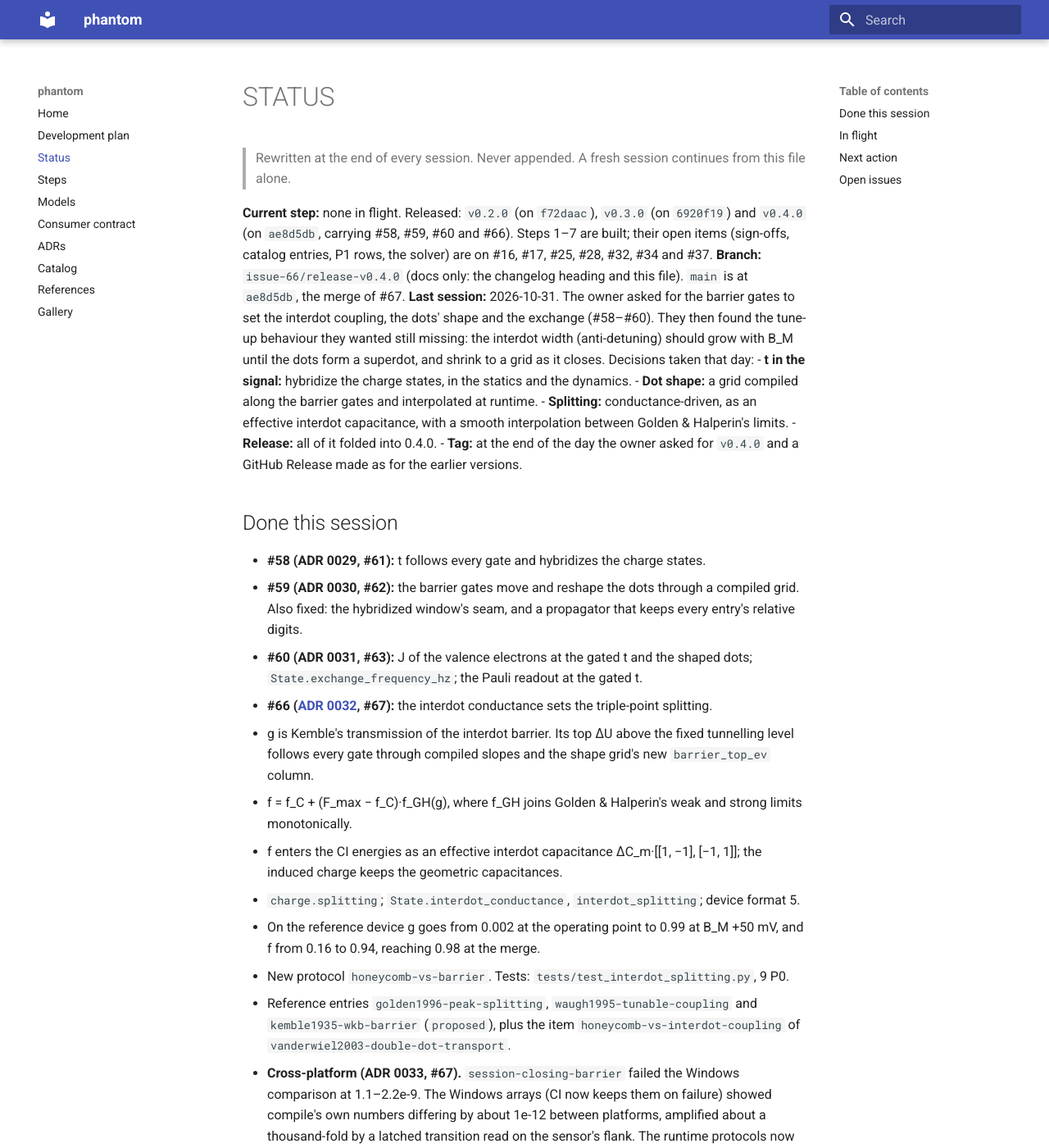
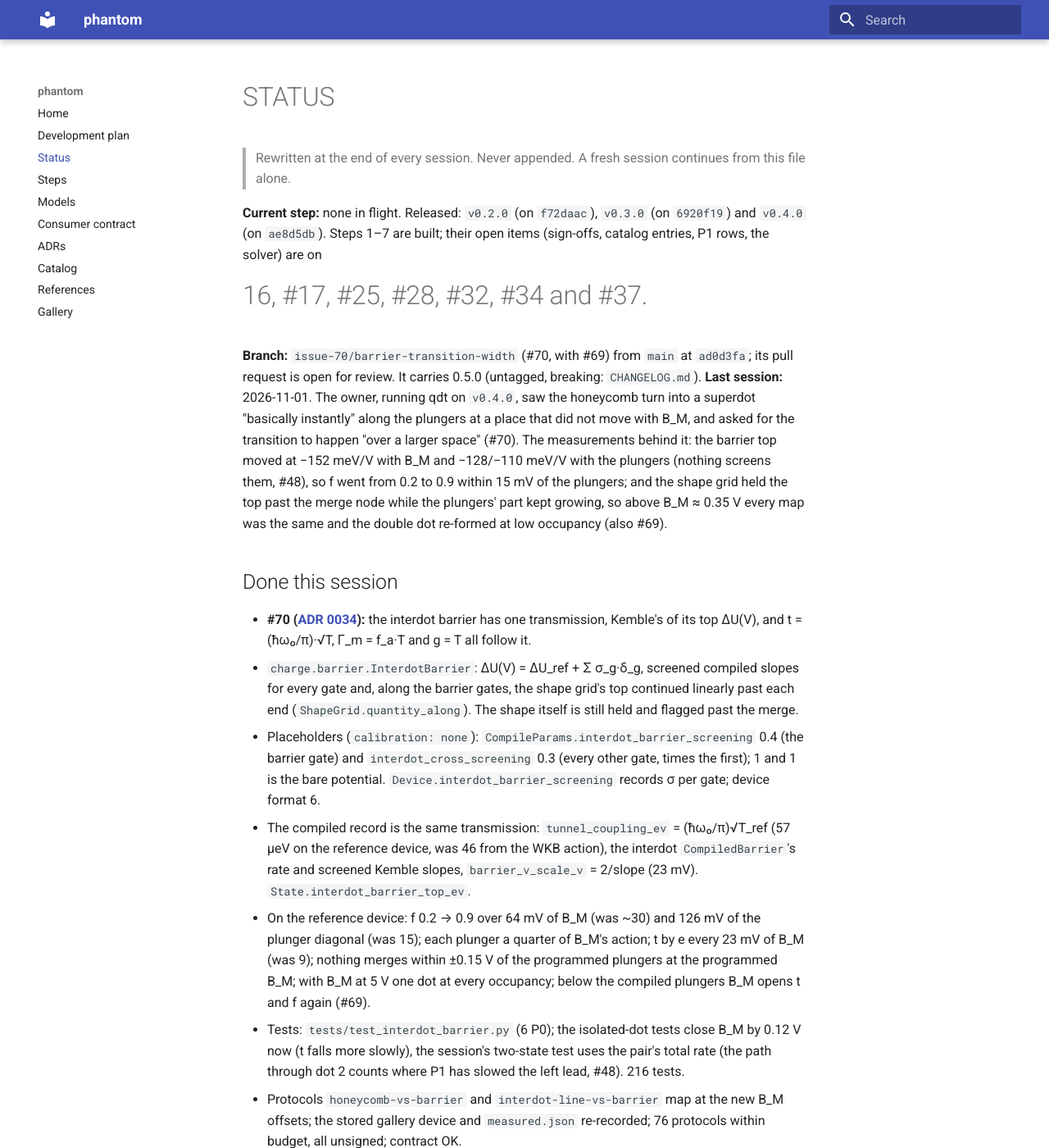
Before and after one commit to CowboyQuantum/phantom, an MkDocs documentation site: the page built from docs/STATUS.md, in a window 1280 px wide and 1400 px high. Shown: the whole window at 82% size. Built offline with MkDocs 1.6.1 and Material for MkDocs 9.7.7, drawn with Linux system fonts in a browser that asks for light colours; some of the changed text lies outside the part shown.

Commit message:
docs(adr): ADR 0034 the interdot barrier has one transmission; CHANGELOG 0.5.0, CONTRACT, MODELS, STATUS (#70)
Co-Authored-By: Claude Fable 5.1 <noreply@anthropic.com>

```diff
--- a/docs/STATUS.md
+++ b/docs/STATUS.md
@@ -3,100 +3,82 @@
 > Rewritten at the end of every session. Never appended. A fresh session continues from this file alone.
 
 **Current step:** none in flight. Released: `v0.2.0` (on `f72daac`), `v0.3.0` (on `6920f19`) and `v0.4.0`
-(on `ae8d5db`, carrying #58, #59, #60 and #66). Steps 1–7 are built; their open items (sign-offs, catalog entries, P1 rows, the solver)
-are on #16, #17, #25, #28, #32, #34 and #37.
-**Branch:** `issue-66/release-v0.4.0` (docs only: the changelog heading and this file). `main` is at
-`ae8d5db`, the merge of #67.
-**Last session:** 2026-10-31. The owner asked for the barrier gates to set the interdot coupling, the dots'
-shape and the exchange (#58–#60). They then found the tune-up behaviour they wanted still missing: the
-interdot width (anti-detuning) should grow with B_M until the dots form a superdot, and shrink to a grid as
-it closes. Decisions taken that day:
-- **t in the signal:** hybridize the charge states, in the statics and the dynamics.
-- **Dot shape:** a grid compiled along the barrier gates and interpolated at runtime.
-- **Splitting:** conductance-driven, as an effective interdot capacitance, with a smooth interpolation
-  between Golden & Halperin's limits.
-- **Release:** all of it folded into 0.4.0.
-- **Tag:** at the end of the day the owner asked for `v0.4.0` and a GitHub Release made as for the earlier
-  versions.
+(on `ae8d5db`). Steps 1–7 are built; their open items (sign-offs, catalog entries, P1 rows, the solver) are on
+#16, #17, #25, #28, #32, #34 and #37.
+**Branch:** `issue-70/barrier-transition-width` (#70, with #69) from `main` at `ad0d3fa`; its pull request is
+open for review. It carries 0.5.0 (untagged, breaking: `CHANGELOG.md`).
+**Last session:** 2026-11-01. The owner, running qdt on `v0.4.0`, saw the honeycomb turn into a superdot
+"basically instantly" along the plungers at a place that did not move with B_M, and asked for the transition
+to happen "over a larger space" (#70). The measurements behind it: the barrier top moved at −152 meV/V with
+B_M and −128/−110 meV/V with the plungers (nothing screens them, #48), so f went from 0.2 to 0.9 within 15 mV
+of the plungers; and the shape grid held the top past the merge node while the plungers' part kept growing,
+so above B_M ≈ 0.35 V every map was the same and the double dot re-formed at low occupancy (also #69).
 
 ## Done this session
-- **#58 (ADR 0029, #61):** t follows every gate and hybridizes the charge states.
-- **#59 (ADR 0030, #62):** the barrier gates move and reshape the dots through a compiled grid. Also
-  fixed: the hybridized window's seam, and a propagator that keeps every entry's relative digits.
-- **#60 (ADR 0031, #63):** J of the valence electrons at the gated t and the shaped dots;
-  `State.exchange_frequency_hz`; the Pauli readout at the gated t.
-- **#66 ([ADR 0032](adr/0032-the-interdot-conductance-sets-the-triple-point-splitting.md), #67):** the interdot conductance sets the triple-point splitting.
-  - g is Kemble's transmission of the interdot barrier. Its top ΔU above the fixed tunnelling level
-    follows every gate through compiled slopes and the shape grid's new `barrier_top_ev` column.
-  - f = f_C + (F_max − f_C)·f_GH(g), where f_GH joins Golden & Halperin's weak and strong limits
-    monotonically.
-  - f enters the CI energies as an effective interdot capacitance ΔC_m·[[1, −1], [−1, 1]]; the induced
-    charge keeps the geometric capacitances.
-  - `charge.splitting`; `State.interdot_conductance`, `interdot_splitting`; device format 5.
-  - On the reference device g goes from 0.002 at the operating point to 0.99 at B_M +50 mV, and f from
-    0.16 to 0.94, reaching 0.98 at the merge.
-  - New protocol `honeycomb-vs-barrier`. Tests: `tests/test_interdot_splitting.py`, 9 P0.
-  - Reference entries `golden1996-peak-splitting`, `waugh1995-tunable-coupling` and
-    `kemble1935-wkb-barrier` (`proposed`), plus the item `honeycomb-vs-interdot-coupling` of
-    `vanderwiel2003-double-dot-transport`.
-- **Cross-platform (ADR 0033, #67).** `session-closing-barrier` failed the Windows comparison at
-  1.1–2.2e-9. The Windows arrays (CI now keeps them on failure) showed compile's own numbers differing by
-  about 1e-12 between platforms, amplified about a thousand-fold by a latched transition read on the
-  sensor's flank. The runtime protocols now run on a device compiled once and stored under
-  `docs/gallery/devices/` (`--record-devices`); a P0 test checks it against a fresh compile within 1e-9.
-- **Releases.** `v0.3.0` was tagged and released as for `v0.2.0` (PR #57). `v0.4.0` is an annotated tag on
-  `ae8d5db` after every CI job passed there, including the Windows gallery comparison. Its GitHub Release
-  has the changelog entry as notes, and the tag is noted on #58, #59, #60 and #66.
-- **Totals:** 210 tests; 76 protocols within budget, all unsigned; contract OK; ledger re-recorded.
+- **#70 ([ADR 0034](adr/0034-the-interdot-barrier-has-one-transmission.md)):** the interdot barrier has one
+  transmission, Kemble's of its top ΔU(V), and t = (ħω₀/π)·√T, Γ_m = f_a·T and g = T all follow it.
+  - `charge.barrier.InterdotBarrier`: ΔU(V) = ΔU_ref + Σ σ_g·δ_g, screened compiled slopes for every gate and,
+    along the barrier gates, the shape grid's top continued linearly past each end
+    (`ShapeGrid.quantity_along`). The shape itself is still held and flagged past the merge.
+  - Placeholders (`calibration: none`): `CompileParams.interdot_barrier_screening` 0.4 (the barrier gate) and
+    `interdot_cross_screening` 0.3 (every other gate, times the first); 1 and 1 is the bare potential.
+    `Device.interdot_barrier_screening` records σ per gate; device format 6.
+  - The compiled record is the same transmission: `tunnel_coupling_ev` = (ħω₀/π)√T_ref (57 µeV on the
+    reference device, was 46 from the WKB action), the interdot `CompiledBarrier`'s rate and screened Kemble
+    slopes, `barrier_v_scale_v` = 2/slope (23 mV). `State.interdot_barrier_top_ev`.
+  - On the reference device: f 0.2 → 0.9 over 64 mV of B_M (was ~30) and 126 mV of the plunger diagonal (was
+    15); each plunger a quarter of B_M's action; t by e every 23 mV of B_M (was 9); nothing merges within
+    ±0.15 V of the programmed plungers at the programmed B_M; with B_M at 5 V one dot at every occupancy; below
+    the compiled plungers B_M opens t and f again (#69).
+  - Tests: `tests/test_interdot_barrier.py` (6 P0); the isolated-dot tests close B_M by 0.12 V now (t falls
+    more slowly), the session's two-state test uses the pair's total rate (the path through dot 2 counts
+    where P1 has slowed the left lead, #48). 216 tests.
+  - Protocols `honeycomb-vs-barrier` and `interdot-line-vs-barrier` map at the new B_M offsets; the stored
+    gallery device and `measured.json` re-recorded; 76 protocols within budget, all unsigned; contract OK.
+- Model versions: `charge.barrier` 1, `charge.shape` 3, `charge.splitting` 2, `charge.hybrid` 3,
+  `readout.rates` 2, `compile.device` 7, `device` 8, `device.session` 9; `charge` 5, `readout` 5.
 
 ## In flight
-- This branch's PR: the changelog heading names the tag, and this file.
+- The pull request for #70: CI's ubuntu run and the Windows gallery comparison (new closed forms: a weighted
+  PCHIP sum, a linear continuation, Kemble's logistic), and the preview at `/pr-<n>/`.
+- The measured ledger was recorded on a slow machine (compile 0.63 s against 0.32 before, the old code
+  itself 1.7× slower here): the session protocols read 5 ms/pt, within 3× of budget but not by much.
 
 ## Next action
-qdt moves its pin to `v0.4.0` when the owner decides; the handoff is CowboyQuantum/qdt #172. Its adapter must handle:
-- device format 5;
-- the eigenstate charge in `n_present` (round it to label charge states);
-- the new `State` fields (rates, coupling, shape, exchange frequency, interdot conductance and splitting);
-- J per point.
-
-The owner should also confirm or correct the four `proposed` reference entries and items from #66 (the
-DOIs are from memory).
+The owner reviews #70's pull request (ADR 0034, the two changed protocols in its preview, the screening
+defaults), merges it, decides whether to tag `v0.5.0` (ADR 0025) and when qdt (CowboyQuantum/qdt #172) moves
+its pin. qdt's adapter must handle device format 6, `State.interdot_barrier_top_ev`, and the merged region
+sitting at about B_M +0.11 V instead of +30 mV.
 
 Open choices for later:
-- digitise Waugh et al.'s f(g) for a P1 row;
+- extend the two screening factors to the lead and sensor barriers (#48): a plunger still moves a lead rate
+  by e every 5 mV while it moves t by e every 90 mV;
+- digitise a measured f(V_B) or t(V_B) curve to replace the hand-set screening by a P1 row;
 - screening of C_m by the barrier gate, so a closed B_M gives a true grid (#48);
-- the compile-level platform noise (about 1e-12) itself, which ADR 0033 sidesteps for the runtime
-  protocols.
+- compile's own last digits across platforms (ADR 0033).
 
 ## Open issues
-#48 the unscreened sensitivity of the rates, t and J, and now the geometric splitting floor; #49
-per-device sensor-barrier tune; #50 gate 1/f placeholder; #51 cp1252 console; #41 spin driven by voltages.
-Candidates for new issues:
-- the spin layer's sweet spot on the device's local sector (ADR 0031);
-- the plungers and the sensor's β on the shape grid (ADR 0030);
-- charge dephasing and Landau–Zener steps (ADR 0029);
-- compile's own last digits across platforms (ADR 0033).
+#48 unscreened lead, sensor and geometric sensitivities; #49 per-device sensor-barrier tune; #50 gate 1/f
+placeholder; #51 cp1252 console; #41 spin driven by voltages; #64 a dot that must lose two electrons loses
+one; #65 recompiling at the sensor set point moves it. #69 is addressed by this branch (closed with #70).
 
 Open blockers: none. Open decisions: plan §8 #1 (solver); release cadence against qdt's pins.
 
 ## Known gaps
-- **Owner-dependent, never blocking:** sign-offs for all 76 protocols; catalog entries #1–#14;
-  confirming the thirteen `proposed` reference entries.
-- **Splitting (ADR 0032):**
-  - A closed B_M stops at the geometric f_C ≈ 0.14 (small hexagons, not a grid).
-  - f rises within about 40 mV of B_M.
-  - f(g) between g = 0.15 and 0.85 is an interpolation.
-  - The metallic-dot theory is applied on top of the single-level hybridization.
-- **Exchange (ADR 0031):** J jumps where the ground charge state changes; spinless, one valley; the spin
-  layer's Hubbard models keep their few-electron J.
-- **Shape (ADR 0030):** the gates' changes add; C_m comes from the sphere formula; about 1 % pixel noise;
-  β, the attempt rates and the plungers are not on the grid.
-- **Hybridization (ADR 0029):** the projection assumes a dwell long against ħ/Ω, with no charge
-  dephasing; spinless.
-- **Rates and t:** linear in the non-barrier gates; no screening until the FEM backend exists.
+- **Owner-dependent, never blocking:** sign-offs for all 76 protocols; catalog entries #1–#14; confirming the
+  thirteen `proposed` reference entries.
+- **Interdot barrier (ADR 0034):** the screening factors are set by hand to the owner's requirement; only the
+  interdot barrier is screened; t reaches ħω₀/π (1.3 meV) where the barrier is gone; the continued top past
+  the merge is a linear extrapolation, harmless because T is 1 there.
+- **Splitting (ADR 0032):** a closed B_M stops at the geometric f_C ≈ 0.14; f(g) between g = 0.15 and 0.85 is
+  an interpolation; the metallic-dot theory sits on the single-level hybridization.
+- **Exchange (ADR 0031):** J jumps where the ground charge state changes; spinless, one valley.
+- **Shape (ADR 0030):** the gates' changes add; C_m from the sphere formula; about 1 % pixel noise; β, the
+  attempt rates and the plungers are not on the grid.
+- **Hybridization (ADR 0029):** the projection assumes a dwell long against ħ/Ω; spinless.
+- **Rates:** the lead rates are linear in the non-barrier gates with the bare potential's slopes (#48).
 - **Sensor process:** first-order split; sequential noise; no joint dot–sensor energy (ADR 0028).
-- **Placeholders** (`calibration: none`): as listed in the step files and ADRs 0019–0032.
+- **Placeholders** (`calibration: none`): as listed in the step files and ADRs 0019–0034.
 - **Cross-platform (ADR 0014):** condition diagonalisations; sum charges relative to a centre; keep window
-  truncation far below 1e-9 at rint ties; propagate generators with non-negative steps; form gaps from
-  N − n_g.
+  truncation far below 1e-9 at rint ties; propagate generators with non-negative steps; form gaps from N − n_g.
 - **Pages:** the source is `gh-pages` (root); per-PR previews are under `/pr-<n>/`.
--- /dev/null
+++ b/docs/adr/0034-the-interdot-barrier-has-one-transmission.md
@@ -0,0 +1,123 @@
+# 0034 — The interdot barrier has one transmission: its screened top, continued past the merge, sets t, the interdot rate and the conductance
+
+**Status:** Accepted
+**Date:** 2026-11-01
+**Step:** 8 follow-up (issue #70, with #69; after ADR 0029, 0030, 0032)
+
+## Context
+Running qdt on `v0.4.0`, the owner saw the honeycomb turn into one superdot "basically instantly" along
+the plungers, at a place that did not move with B_M, and asked for the transition to happen "over a
+larger space" (2026-10-31). The measurements on the reference device (#70):
+
+- **A steep transition.** The fractional splitting f went from 0.2 to 0.9 within 15 mV along the plunger
+  diagonal and 30 mV along B_M. Kemble's transmission changes by a factor e for every ħω_b/2π ≈ 0.7 meV
+  of barrier height, and in the closed-form potential the barrier top moves at −152 meV/V with B_M and
+  −128 and −110 meV/V with the plungers: the plungers move the interdot barrier nearly as much as the
+  barrier gate does, because nothing screens them (ADR 0013, #48). In a measured device a plunger's
+  lever arm on the interdot barrier is several times smaller than the barrier gate's.
+- **B_M stopped acting.** Above about 0.35 V every B_M gave the same map. The shape grid (ADR 0030) ends
+  where the potential stops forming two dots and holds every quantity there, the barrier top included,
+  while the plungers' part of the top kept growing at about 240 meV/V as they went down. So past the
+  merge node the plungers always won at low enough occupancy and the double dot re-formed at the same
+  place for every larger B_M, and B_M kept adding charge through its cross-capacitance while its effect
+  on the barrier was frozen. The same hold is #69: below the compiled plungers, opening B_M could not
+  raise t.
+- **Three models of one barrier.** t moved with half the compiled slopes of the WKB action (ADR 0029),
+  the interdot rate Γ_m with those slopes (ADR 0027), the conductance g with Kemble's transmission of the
+  top (ADR 0032). Along the barrier gates t and Γ_m took the shape grid's action column, which is zero
+  once the top sinks below the level, so t held at about half its ceiling while g went on to 1.
+
+Four forces shaped the design:
+
+- **The owner's requirement.** The honeycomb-to-superdot transition spans tens of millivolts, about 50 to
+  100 mV of B_M on the reference device, and a far-open B_M leaves one dot at every occupancy.
+- **No solver yet.** Screening by the electrons is the solver's business (plan §8 #1). Until then a
+  placeholder has to say how much of a gate's bare action reaches the barrier, as the bath threshold and
+  the lead Fermi level already do (`calibration: none`).
+- **One barrier, one number.** The WKB action of a parabolic top is πΔU/ħω_b, so e^(−2S) is Kemble's
+  deep limit; on the reference device the compiled WKB slopes of ln Γ_m agree with 2π·dΔU/dV/ħω_b within
+  10–30 % on every gate. Kemble's form also passes through T = ½ and on to 1 continuously, which the
+  action cannot (ADR 0032 rejected it for g for that reason).
+- **Bit-exact anchor and cross-platform digits (ADR 0014).** At the operating point the compiled t, Γ_m
+  and g must equal the runtime's, and the new pieces must be closed forms: a weighted sum, a linear
+  continuation, a logistic.
+
+## Decision
+The barrier between the dots has one transmission, Kemble's of its top ΔU(V), and t, Γ_m and g are
+functions of it: g = T, t = (ħω₀/π)·√T, Γ_m = f_a·T. ΔU(V) is the compiled top moved by every gate through
+screened slopes and, along the barrier gates, through the shape grid's `barrier_top_ev` column continued
+linearly past each end. Specifically:
+
+- **The top.** `charge.barrier.InterdotBarrier`: ΔU(V) = ΔU_ref + Σ_g σ_g·δ_g(V_g), with δ_g the shape
+  grid's change along a barrier gate (PCHIP inside, the interpolant's end slope beyond:
+  `ShapeGrid.quantity_along(..., beyond="linear")`) and the compiled slope times ΔV for every other gate.
+- **The screening.** σ_g is `CompileParams.interdot_barrier_screening` (0.4) for the barrier gate and that
+  times `interdot_cross_screening` (0.3) for every other gate; both placeholders, `calibration: none`,
+  and 1 and 1 is the bare potential. `Device.interdot_barrier_screening` records σ per gate
+  (`DEVICE_FORMAT_VERSION` 6); the compiled slopes stay the bare potential's.
+- **One transmission.** `InterdotSplitting` reads g from the barrier. `InterdotCoupling` with a `barrier`
+  gives t_max·√T. `GateRates` with an `interdot` barrier gives the third rate's exponent as
+  ln(T/(1 − T)) − ln(T_ref/(1 − T_ref)) = −2π(ΔU − ΔU_ref)/ħω_b, so Γ_m = f_a·T in `saturating_rates_hz`'s
+  own form. `Device.runtime_interdot_barrier()` builds the barrier; `runtime_splitting`, `runtime_coupling`
+  and `runtime_rates` share it.
+- **The compiled record.** `Device.tunnel_coupling_ev` is (ħω₀/π)·√T_ref, the interdot `CompiledBarrier`'s
+  `rate_hz` is f_a·T_ref and its `log_rate_slopes_per_v` are −2πσ_g·dΔU/dV_g/ħω_b, and
+  `barrier_v_scale_v` is 2 over the barrier gate's slope (t's e-fold scale while closed). The WKB
+  estimates stand only when the potential has no top between the dots at the operating point.
+- **Past the merge.** The shape (positions, radii, capacitances, lever arms, the lead actions) is still
+  held at the grid's end and flagged `dots_merged` (ADR 0030); only the barrier top continues, because it
+  is the potential at a point of the held dots' cut, which the gates keep moving linearly.
+- **The consumer surface.** `State.interdot_barrier_top_ev`.
+- **Release.** 0.5.0 (breaking). Model versions: `charge.barrier` 1, `charge.shape` 3, `charge.splitting` 2,
+  `charge.hybrid` 3, `readout.rates` 2, `compile.device` 7, `device` 8, `device.session` 9.
+
+## Consequences
+- Easier:
+  - On the reference device f goes from 0.2 to 0.9 over 64 mV of B_M (was about 30) and over 126 mV of
+    the plunger diagonal (was 15); each plunger moves the top a quarter as much as B_M; t changes by a
+    factor e every 23 mV of B_M (was 9). Within ±0.15 V of the programmed plungers nothing merges at
+    the programmed B_M (before, about 40 % of the window was one dot).
+  - With B_M at 5 V the top is about 260 meV below the level at every plunger setting: one dot at every
+    occupancy, while the plungers still remove electrons.
+  - Below the compiled plungers, opening B_M raises t from 2 µeV to its ceiling and f from 0.16 to 0.92
+    between 0.2 and 0.4 V (#69).
+  - t, Γ_m and g agree everywhere: Γ_m/t² = f_a/t_max² exactly, and t reaches ħω₀/π where g reaches 1.
+  - B_M's cross-capacitance and its action on the barrier now agree about what B_M does past the merge.
+- Harder:
+  - **Two more placeholders.** The screening factors are set by hand to meet the owner's requirement, not
+    from a published lever arm; a `literature` row would need a digitised f(V_B) or t(V_B) curve.
+  - **Only the interdot barrier is screened.** The lead and sensor barriers keep the bare potential's
+    slopes (#48): a plunger still moves a lead rate by a factor e every 5 mV while it moves t by a factor
+    e every 90 mV. Extending the two factors to those barriers is #48's work.
+  - **A larger ceiling in use.** t reaches ħω₀/π (1.3 meV on the reference device) along B_M, where it held
+    at about half that before; the hybridized window's truncation there is the ±4 window's.
+  - **t at the operating point moved.** Kemble's T_ref is 0.0018 against the WKB action's 0.0012, so the
+    reference device's compiled t is 57 µeV, not 46; the WKB estimate stands only without a top.
+  - **A continued top is a linear extrapolation.** Far past the merge ΔU is the end slope times the
+    distance, a few hundred meV below the level at 5 V; T is 1 to double precision there, so nothing
+    depends on the value, but it is not a potential anyone computed.
+- Must now:
+  - Device files from 0.4.0 do not load (format 6); recompile them from their seed. The stored gallery
+    device is re-recorded.
+  - A consumer that read the honeycomb's merged region at B_M +30 mV finds it at about +110 mV; the
+    protocols' B_M offsets moved accordingly.
+  - A consumer that wants the bare potential sets both screening factors to 1.
+
+## Alternatives considered
+- **Scale only the non-barrier gates' slopes (the first of #70's suggestions alone).** Rejected as
+  insufficient: along B_M the transition would stay at about 30 mV, and the hold past the merge would
+  stand.
+- **Widen Kemble's step by hand (a parameter on ħω_b).** Rejected. ħω_b is the fitted curvature of a
+  computed top, and widening the step while the gates move the top at full speed misstates which quantity
+  is uncertain. The screening factors scale how far the gates move the top, which is what the solver will
+  change.
+- **Hold B_M past the merge and expose the held range to the consumer (the third suggestion's second
+  half).** Rejected by the physics: a barrier gate that far open removes the barrier at every occupancy.
+  `State.dots_merged` still marks the held shape.
+- **Continue every shape quantity past the merge.** Rejected (ADR 0030): a two-dot shape beyond the point
+  where the potential forms one dot is meaningless; the top is the one quantity that is a potential at a
+  fixed point.
+- **Keep t anchored on the WKB action and let only its slopes follow Kemble.** Rejected: two transmissions
+  for one barrier, differing by a factor 1.5 at the operating point, with T = ½ at two different tops.
+- **Screen the lead and sensor barriers in the same change.** Deferred to #48: it changes the latching,
+  pinch-off and sensor protocols for reasons the owner has not yet asked about.
```
Also changed, not shown: CHANGELOG.md (+44 -0 lines), docs/CONTRACT.md (+18 -8 lines), docs/MODELS.md (+108 -97 lines), docs/adr/README.md (+1 -0 lines).
